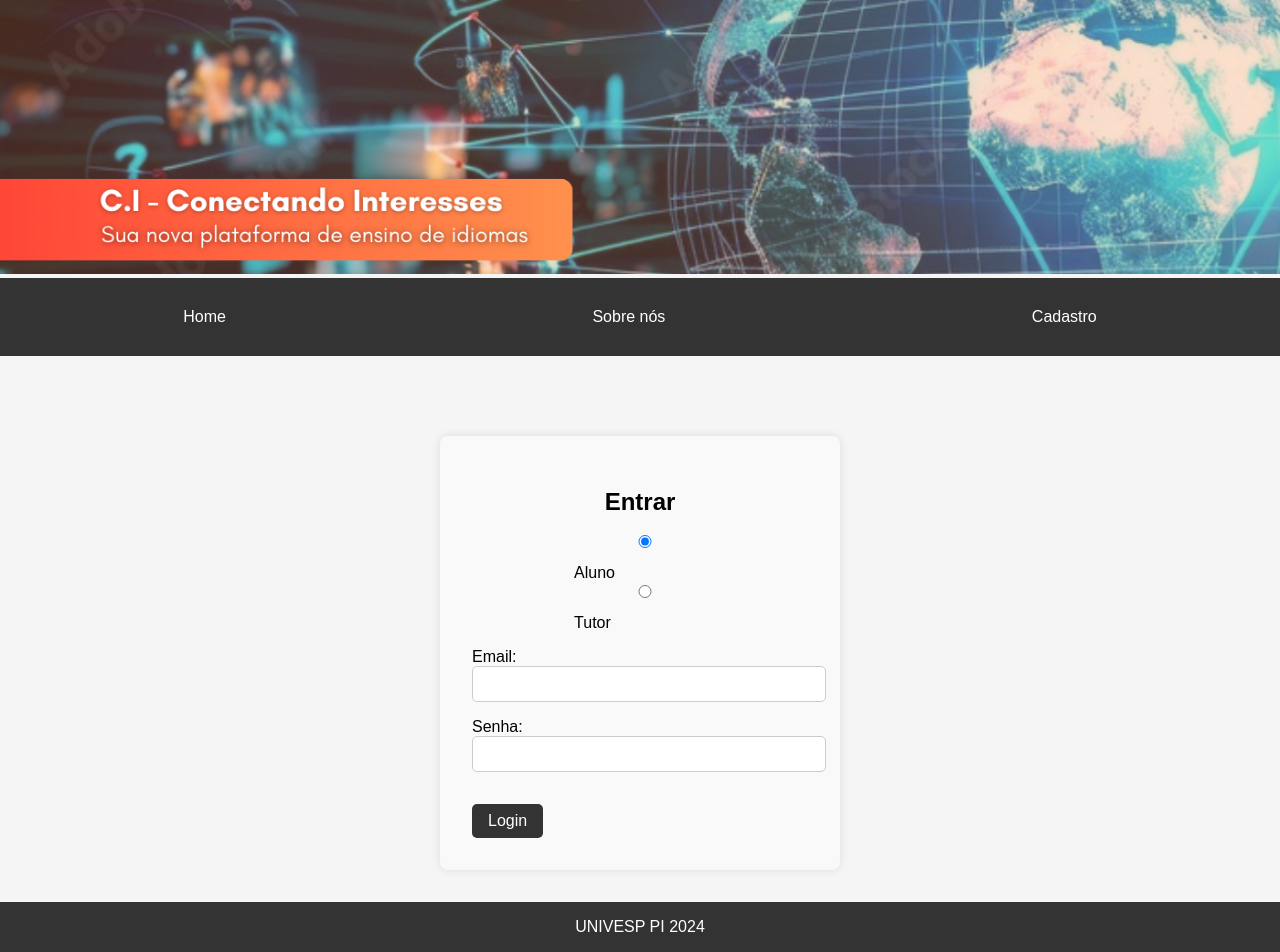
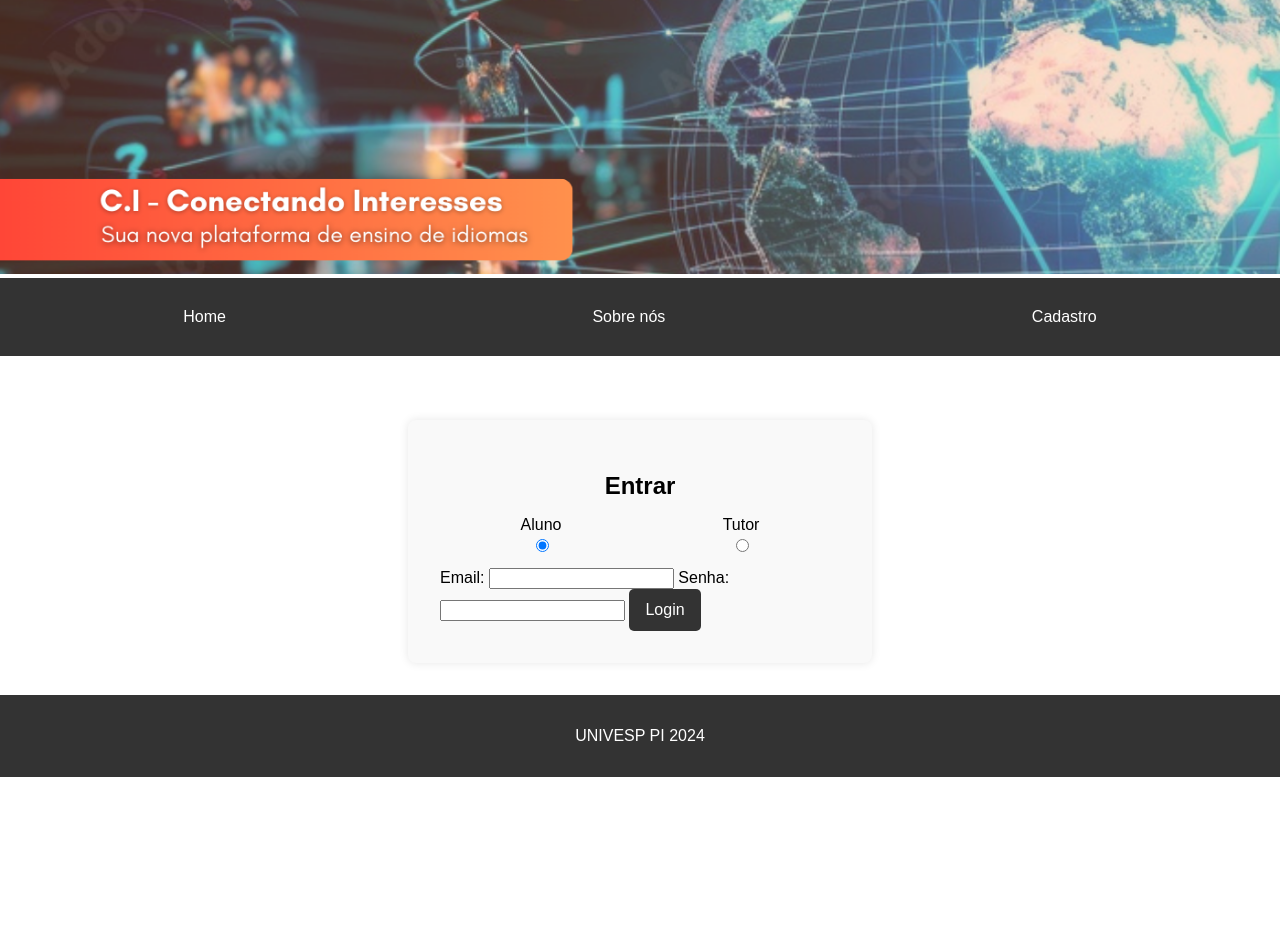
Before and after one commit to UNIVESP-PI-BAURU/PI24b, a PHP site: page /login.php in a window 1280 px wide. After the commit the page ends 777 px from the top, so only its background shows below. Run offline with PHP 8.4, Linux system fonts and the light colour scheme.

Commit message:
testes56

```diff
--- a/ASSETS/CSS/style.css
+++ b/ASSETS/CSS/style.css
@@ -20,7 +20,7 @@
     font-weight: bold;
 }
 
-/* Reset básico */
+/* Configuração geral do corpo */
 body {
     font-family: Arial, sans-serif;
     margin: 0;
@@ -28,20 +28,20 @@ body {
     display: flex;
     flex-direction: column;
     align-items: center;
-    background-color: #f5f5f5;
 }
 
-/* Header */
+/* Estilo do cabeçalho */
 .header {
     text-align: center;
 }
+
 .header img {
     max-width: 100%;
     height: auto;
     display: inline-block;
 }
 
-/* Navbar */
+/* Barra de navegação */
 .navbar {
     display: flex;
     justify-content: space-around;
@@ -49,117 +49,52 @@ body {
     padding: 1rem;
     width: 100%;
 }
+
 .navbar a {
     color: white;
     text-decoration: none;
     padding: 14px 20px;
     display: block;
 }
+
 .navbar a:hover {
     background-color: #575757;
     border-radius: 4px;
 }
 
-/* Main Content */
+/* Área principal de conteúdo */
 .main-content {
     display: flex;
+    justify-content: center;
     align-items: center;
-    justify-content: center;
     width: 100%;
-    max-width: 1200px;
+    max-width: 600px;
+    margin-top: 2rem;
     padding: 2rem;
     box-sizing: border-box;
 }
 
-/* Form Sections */
+/* Seção de login e cadastro */
 .signup-section {
-    padding: 2rem;
     background-color: #f9f9f9;
     border-radius: 8px;
     box-shadow: 0 0 10px rgba(0, 0, 0, 0.1);
-    width: 90%;
+    width: 100%;
     max-width: 400px;
-    box-sizing: border-box;
-    margin-top: 2rem;
+    padding: 2rem;
 }
+
 .signup-section h2 {
     text-align: center;
     margin-bottom: 1rem;
 }
-.signup-section input {
-    width: 100%;
-    margin-bottom: 1rem;
-    padding: 0.5rem;
-    border-radius: 5px;
-    border: 1px solid #ccc;
-    font-size: 16px;
-}
 
-/* Botões */
-button, .signup-button {
-    padding: 0.5rem 1rem;
-    background-color: #333;
-    color: white;
-    border: none;
-    border-radius: 5px;
-    cursor: pointer;
-    font-size: 16px;
-    text-align: center;
-    text-decoration: none;
-    display: inline-block;
-    margin-top: 1rem;
-}
-button:hover, .signup-button:hover {
-    background-color: #575757;
-}
-
-/* User Type Radio Buttons */
-.user-type {
-    display: flex;
-    justify-content: space-around;
-    margin-bottom: 1rem;
-}
-
-/* Carrossel */
-.carousel {
-    margin-top: 30px;
-    position: relative;
-    width: 100%;
-    max-width: 580px;
-    overflow: hidden;
-    border: 2px solid #ddd;
-    border-radius: 8px;
-    margin-bottom: 1rem;
-}
-.carousel .slides {
-    display: flex;
-    transition: transform 1s ease;
-}
-.carousel .slide {
-    min-width: 100%;
-}
-.carousel img {
-    width: 100%;
-    height: auto;
-    display: block;
-}
-
-/* Rodapé */
-.footer {
-    display: flex;
-    justify-content: center;
-    background-color: #333;
-    color: white;
-    padding: 1rem;
-    width: 100%;
-    margin-top: auto;
-}
-
-/* Formulário de Login */
+/* Formulário de login */
 .login-form {
     display: flex;
     flex-direction: column;
 }
+
 .login-form input {
     padding: 0.5rem;
     margin-bottom: 1rem;
@@ -168,9 +103,58 @@ button:hover, .signup-button:hover {
     font-size: 16px;
 }
 
-/* Área de Mensagens */
-.message-area {
-    width: 90%;
-    max-width: 400px;
-    margin-top: 1rem;
+/* Botão de login */
+button {
+    padding: 0.75rem 1rem;
+    background-color: #333;
+    color: white;
+    border: none;
+    border-radius: 5px;
+    cursor: pointer;
+    font-size: 16px;
 }
+
+button:hover {
+    background-color: #575757;
+}
+
+/* Estilo para links */
+.login-form a {
+    color: #333;
+    text-decoration: none;
+    text-align: center;
+    margin-top: 0.5rem;
+}
+
+.login-form a:hover {
+    text-decoration: underline;
+}
+
+/* Estilo do tipo de usuário */
+.user-type {
+    display: flex;
+    justify-content: space-around;
+    margin-bottom: 1rem;
+    width: 100%;
+}
+
+.radio-option {
+    display: flex;
+    flex-direction: column;
+    align-items: center;
+}
+
+.radio-option input[type="radio"] {
+    margin-top: 5px;
+}
+
+/* Rodapé */
+.footer {
+    display: flex;
+    justify-content: center;
+    background-color: #333;
+    color: #fff;
+    padding: 2rem;
+    width: 100%;
+    margin-top: auto;
+}
--- a/login.php
+++ b/login.php
@@ -45,12 +45,14 @@
             <form method="POST" action="proc_login.php">
                 <!-- Tipo de Usuário -->
                 <div class="user-type">
-                    <div>
+                    <div class="radio-option">
+                        <label for="aluno">Aluno</label>
                         <input type="radio" id="aluno" name="tipo_usuario" value="aluno" checked>
-                        <label for="aluno">Aluno</label>
+                    </div>
 
+                    <div class="radio-option">
+                        <label for="tutor">Tutor</label>
                         <input type="radio" id="tutor" name="tipo_usuario" value="tutor">
-                        <label for="tutor">Tutor</label>
                     </div>
                 </div>
 
```
